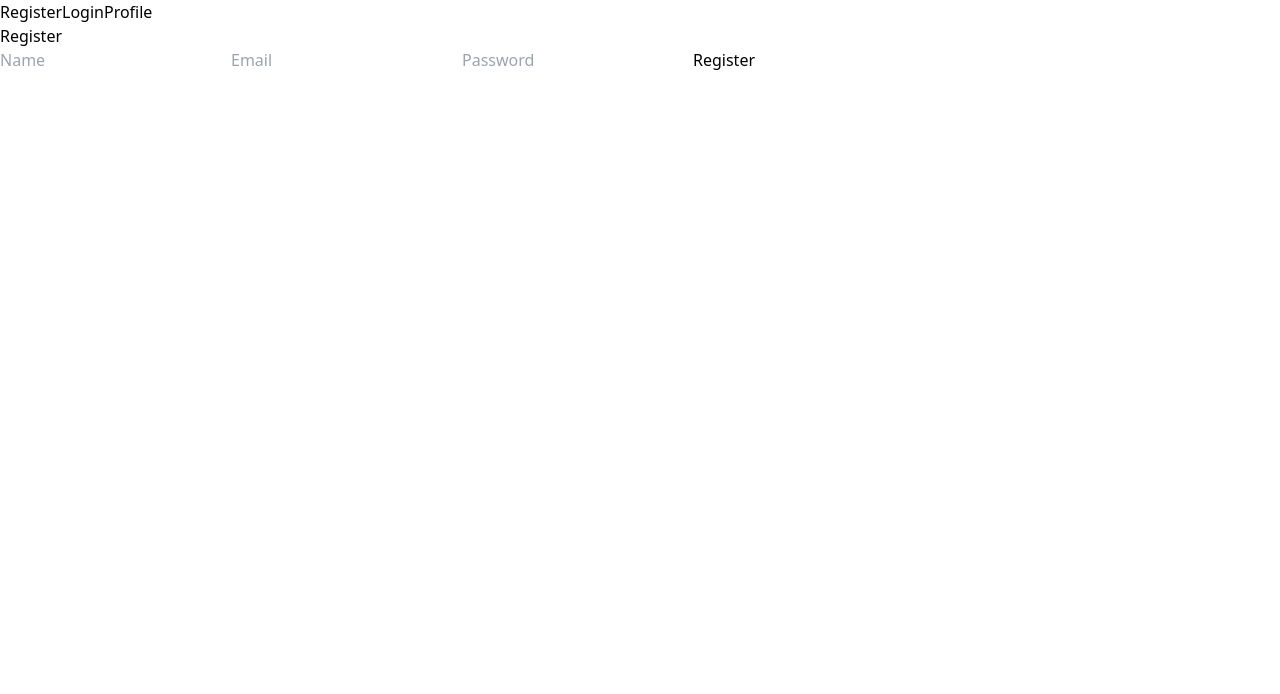
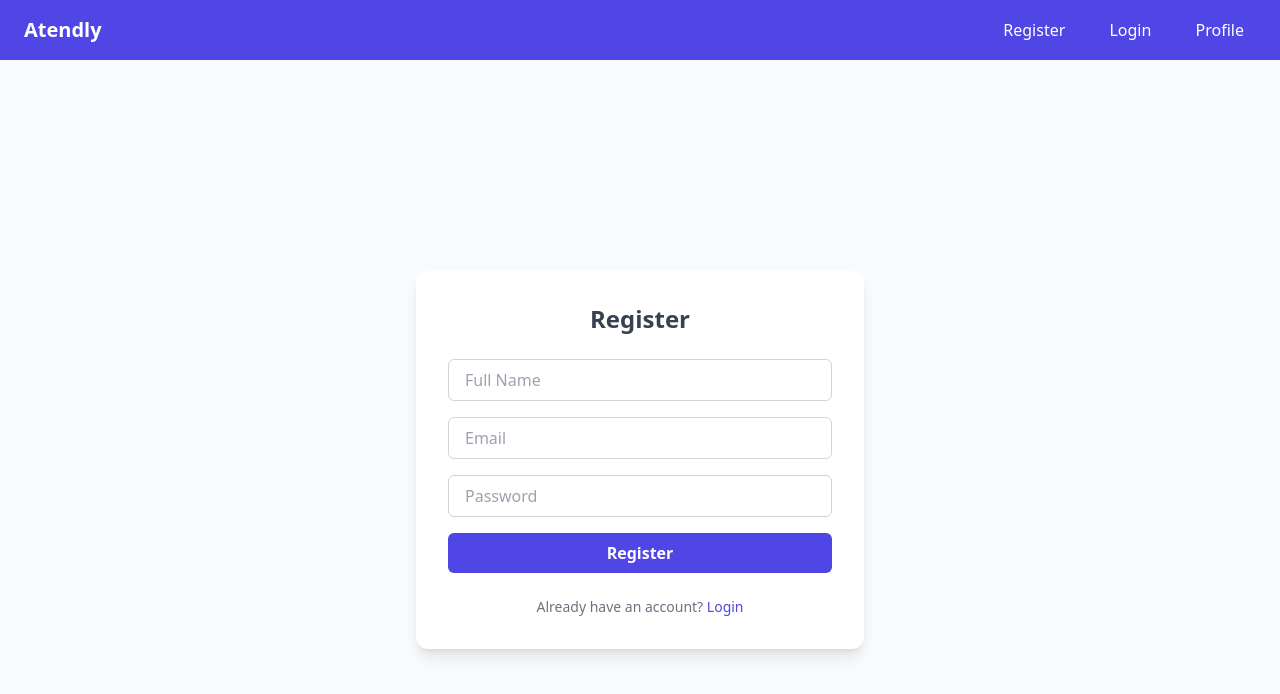
Before and after one commit to mairess/atendly, a Vue app in the folder frontend/: page /register in a window 1280 px wide. Shown: the top 694 px of the page. Built offline with nearby package versions, Linux system fonts and the light colour scheme.

Commit message:
style: update styles for pages login, register and profile

```diff
--- a/frontend/src/App.vue
+++ b/frontend/src/App.vue
@@ -6,14 +6,37 @@ const route = useRoute()
 </script>
 
 <template>
-  <div>
-    <nav v-if="route.name !== 'Profile'">
-      <router-link to="/register">Register</router-link>
-      <router-link to="/login">Login</router-link>
-      <router-link to="/profile">Profile</router-link>
+  <div class="flex flex-col min-h-screen">
+    <nav
+      v-if="route.name !== 'Profile'"
+      class="flex items-center justify-between px-6 py-4 text-white bg-indigo-600 shadow-md"
+    >
+      <div class="text-xl font-bold">Atendly</div>
+      <div class="space-x-4">
+        <router-link
+          to="/register"
+          class="px-3 py-2 transition-colors rounded-md hover:bg-indigo-500"
+        >
+          Register
+        </router-link>
+        <router-link
+          to="/login"
+          class="px-3 py-2 transition-colors rounded-md hover:bg-indigo-500"
+        >
+          Login
+        </router-link>
+        <router-link
+          to="/profile"
+          class="px-3 py-2 transition-colors rounded-md hover:bg-indigo-500"
+        >
+          Profile
+        </router-link>
+      </div>
     </nav>
 
-    <router-view />
+    <div class="flex-1">
+      <router-view />
+    </div>
   </div>
 </template>
 
--- a/frontend/src/views/UserLogin.vue
+++ b/frontend/src/views/UserLogin.vue
@@ -26,13 +26,44 @@ const doLogin = async () => {
 </script>
 
 <template>
-  <div>
-    <h2 class="text-sml">Login</h2>
-    <form @submit.prevent="doLogin">
-      <input v-model="email" placeholder="Email" />
-      <input v-model="password" type="password" placeholder="Password" />
-      <button type="submit">Login</button>
-    </form>
-    <p v-if="error">{{ error }}</p>
+  <div class="flex items-center justify-center min-h-screen bg-gray-50">
+    <div class="w-full max-w-md p-8 space-y-6 bg-white shadow-lg rounded-xl">
+      <h2 class="text-2xl font-semibold text-center text-gray-700">Login</h2>
+
+      <form @submit.prevent="doLogin" class="space-y-4">
+        <div>
+          <input
+            v-model="email"
+            type="email"
+            placeholder="Email"
+            class="w-full px-4 py-2 border border-gray-300 rounded-md focus:outline-none focus:ring-2 focus:ring-indigo-500 focus:border-indigo-500"
+          />
+        </div>
+
+        <div>
+          <input
+            v-model="password"
+            type="password"
+            placeholder="Password"
+            class="w-full px-4 py-2 border border-gray-300 rounded-md focus:outline-none focus:ring-2 focus:ring-indigo-500 focus:border-indigo-500"
+          />
+        </div>
+
+        <p v-if="error" class="text-sm text-center text-red-500">{{ error }}</p>
+
+        <div>
+          <button
+            type="submit"
+            class="w-full px-4 py-2 font-semibold text-white bg-indigo-600 rounded-md hover:bg-indigo-700 focus:outline-none focus:ring-2 focus:ring-indigo-500"
+          >
+            Login
+          </button>
+        </div>
+      </form>
+
+      <div class="text-sm text-center text-gray-500">
+        <p>Don't have an account? <a href="#" class="text-indigo-600 hover:text-indigo-800">Sign up</a></p>
+      </div>
+    </div>
   </div>
 </template>
--- a/frontend/src/views/UserProfile.vue
+++ b/frontend/src/views/UserProfile.vue
@@ -26,15 +26,29 @@ const user = auth.user;
 
 
 <template>
-  <div>
-    <h2>Perfil</h2>
-    <div v-if="user">
-      <p><strong>Nome:</strong> {{ user.name }}</p>
-      <p><strong>Email:</strong> {{ user.email }}</p>
-      <button @click="logout">Logout</button>
-    </div>
-    <div v-else>
-      <p>Carregando...</p>
+  <div class="flex items-center justify-center min-h-screen bg-gray-50">
+    <div class="w-full max-w-md p-8 space-y-6 bg-white shadow-lg rounded-xl">
+      <h2 class="text-3xl font-semibold text-center text-gray-700">Perfil</h2>
+
+      <div v-if="user" class="space-y-4">
+        <div class="space-y-2">
+          <p class="text-lg"><strong class="font-semibold">Nome:</strong> {{ user.name }}</p>
+          <p class="text-lg"><strong class="font-semibold">Email:</strong> {{ user.email }}</p>
+        </div>
+
+        <div class="text-center">
+          <button
+            @click="logout"
+            class="w-full px-4 py-2 font-semibold text-white bg-red-600 rounded-md hover:bg-red-700 focus:outline-none focus:ring-2 focus:ring-red-500"
+          >
+            Logout
+          </button>
+        </div>
+      </div>
+
+      <div v-else class="text-center text-gray-500">
+        <p>Carregando...</p>
+      </div>
     </div>
   </div>
 </template>
--- a/frontend/src/views/UserRegister.vue
+++ b/frontend/src/views/UserRegister.vue
@@ -27,14 +27,53 @@ const doRegister = async () => {
 </script>
 
 <template>
-  <div>
-    <h2>Register</h2>
-    <form @submit.prevent="doRegister">
-      <input v-model="name" placeholder="Name" />
-      <input v-model="email" placeholder="Email" />
-      <input v-model="password" type="password" placeholder="Password" />
-      <button type="submit">Register</button>
-    </form>
-    <p v-if="error">{{ error }}</p>
+  <div class="flex items-center justify-center min-h-screen bg-gray-50">
+    <div class="w-full max-w-md p-8 space-y-6 bg-white shadow-lg rounded-xl">
+      <h2 class="text-2xl font-semibold text-center text-gray-700">Register</h2>
+
+      <form @submit.prevent="doRegister" class="space-y-4">
+        <div>
+          <input
+            v-model="name"
+            type="text"
+            placeholder="Full Name"
+            class="w-full px-4 py-2 border border-gray-300 rounded-md focus:outline-none focus:ring-2 focus:ring-indigo-500 focus:border-indigo-500"
+          />
+        </div>
+
+        <div>
+          <input
+            v-model="email"
+            type="email"
+            placeholder="Email"
+            class="w-full px-4 py-2 border border-gray-300 rounded-md focus:outline-none focus:ring-2 focus:ring-indigo-500 focus:border-indigo-500"
+          />
+        </div>
+
+        <div>
+          <input
+            v-model="password"
+            type="password"
+            placeholder="Password"
+            class="w-full px-4 py-2 border border-gray-300 rounded-md focus:outline-none focus:ring-2 focus:ring-indigo-500 focus:border-indigo-500"
+          />
+        </div>
+
+        <p v-if="error" class="text-sm text-center text-red-500">{{ error }}</p>
+
+        <div>
+          <button
+            type="submit"
+            class="w-full px-4 py-2 font-semibold text-white bg-indigo-600 rounded-md hover:bg-indigo-700 focus:outline-none focus:ring-2 focus:ring-indigo-500"
+          >
+            Register
+          </button>
+        </div>
+      </form>
+
+      <div class="text-sm text-center text-gray-500">
+        <p>Already have an account? <a href="#" class="text-indigo-600 hover:text-indigo-800">Login</a></p>
+      </div>
+    </div>
   </div>
 </template>
```
